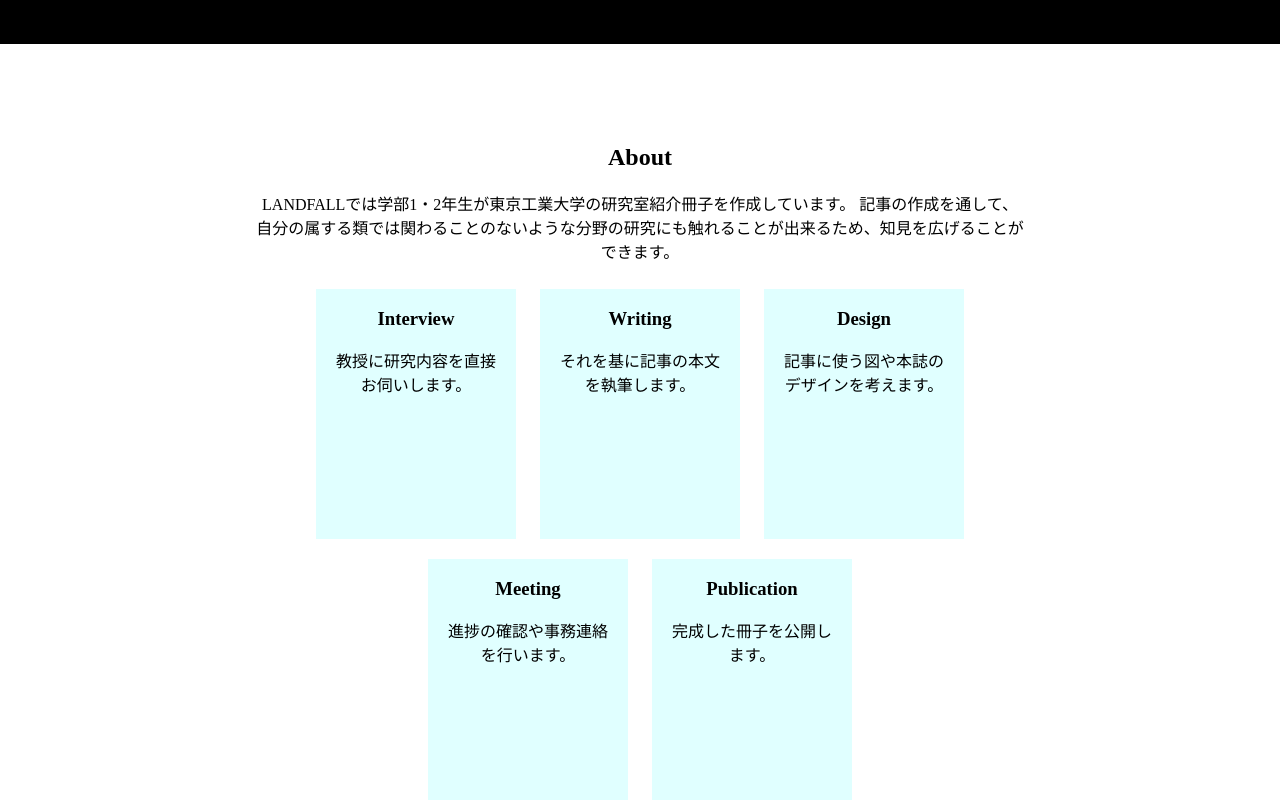
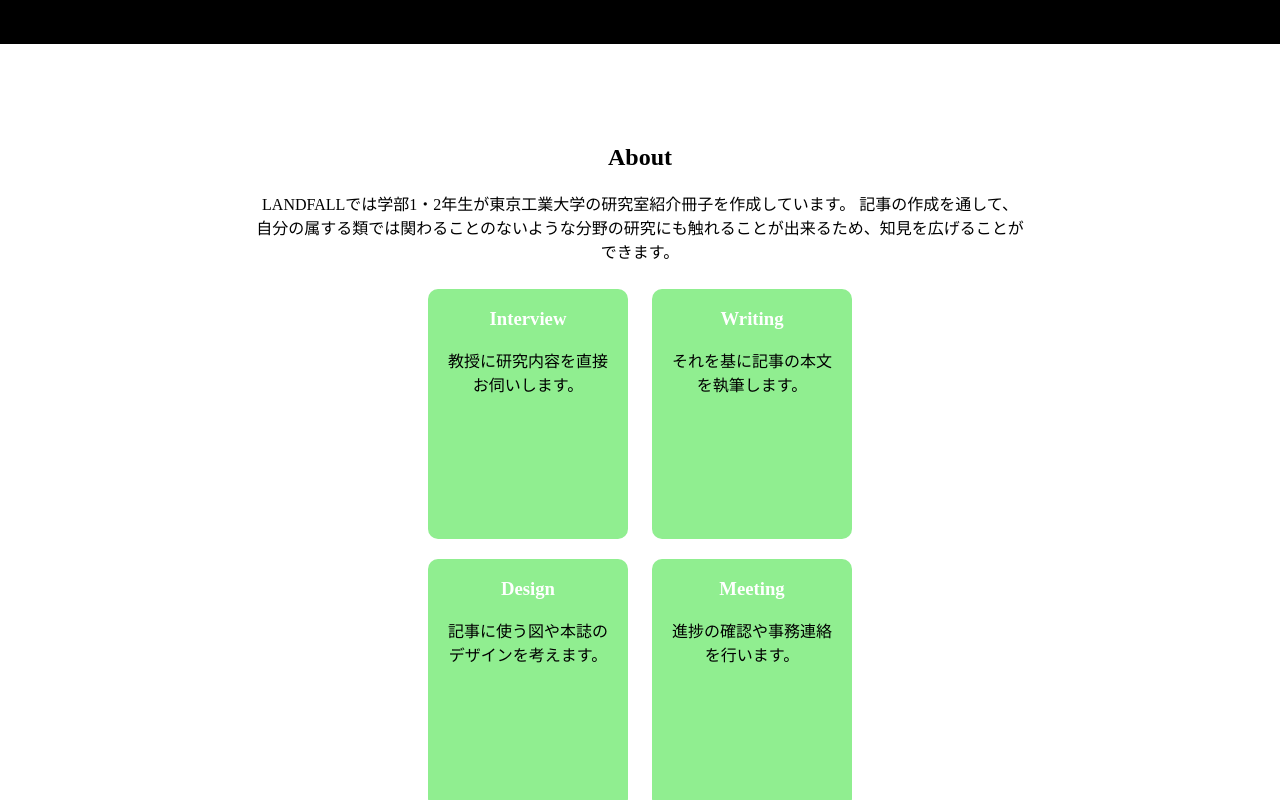
Before and after one commit to masutech16/Welcome17, a website: page index.html in a window 1280 px wide. Both pictures are taken after a click on the link "Event". Shown: the part 1092-1892 px from the top of the page. Drawn offline with nearby package versions, Linux system fonts and the light colour scheme.

Commit message:
バグ取り

```diff
--- a/css/large.css
+++ b/css/large.css
@@ -1,3 +1,3 @@
-.small{
+.menu_small{
     display: none;
 }
--- a/css/main.css
+++ b/css/main.css
@@ -31,16 +31,25 @@ section {
 
 .about_cell{
     display: inline-block;
-    background: lightcyan;
+
+    background: lightgreen;
+
     width: 160px;
     height: 250px;
     padding:0px 20px 0px 20px;
     margin:10px;
+
+    border-radius: 10px;
+}
+
+.subtitle{
+    font-weight: bold;
+    color: white;
 }
 
 /*メニュー周り*/
 
-.main_menu{
+.main{
     margin:auto;
     width: 100%;
     background-color: black;
--- a/css/small.css
+++ b/css/small.css
@@ -54,6 +54,6 @@ ul li {
 }
 /*こっちの画面で使わないものを非表示設定*/
 
-.large{
+.menu_large{
     display: none;
 }
--- a/index.html
+++ b/index.html
@@ -11,14 +11,14 @@
     <script src="script.js"></script>
 </head>
 <body>
-    <div class="main_menu small">
+    <div class="main menu_small">
         <div class="open_menu humberger">
             <div class="top"></div>
             <div class="middle"></div>
             <div class="bottom"></div>
         </div>
     </div>
-    <div class="drawr small">
+    <div class="drawr menu_small">
         <ul>
             <li><span class="close_menu">×</span>
             <li><a href="#about" class="scroll">About</a></li>
@@ -29,7 +29,7 @@
             <li><a href="#access" class="scroll">Access</a></li>
         </ul>
     </div>
-    <nav class="main_menu large">
+    <nav class="main menu_large">
         <ul>
             <li class="menu_name">LANDF<span style="color: red">A</span>LL</li>
             <li><a href="#about" class="scroll">About</a></li>
@@ -52,25 +52,25 @@
             記事の作成を通して、自分の属する類では関わることのないような分野の研究にも触れることが出来るため、知見を広げることができます。
         </p>
             <div class="about_table">
+                <div class="table_r1">
                 <div class="about_cell">
-                <h3>Interview</h3>
+                    <h3 class="subtitle">Interview</h3>
                     <p>教授に研究内容を直接お伺いします。</p>
                 </div>
                 <div class="about_cell">
-                <h3>Writing</h3>
+                    <h3 class="subtitle">Writing</h3>
                     <p>それを基に記事の本文を執筆します。</p>
                 </div>
+                </div class="table_r1">
+                <div class="table_r2">
                 <div class="about_cell">
-                <h3>Design</h3>
+                    <h3 class="subtitle">Design</h3>
                     <p>記事に使う図や本誌のデザインを考えます。</p>
                 </div>
                 <div class="about_cell">
-                <h3>Meeting</h3>
+                    <h3 class="subtitle">Meeting</h3>
                     <p>進捗の確認や事務連絡を行います。</p>
                 </div>
-            <div class="about_cell">
-                <h3>Publication</h3>
-                <p>完成した冊子を公開します。</p>
             </div>
         </div>
     </section>
@@ -115,10 +115,6 @@
         <h2>Meeting</h2>
         <p>こんな漢字の部会を行ないます</p>
     </section>
-    <section id="publication">
-        <h2>Publication</h2>
-        <p>つかれた</p>
-    </section>
     <section id="gallary">
         <h2>Gallary</h2>
         ギャラリーを載せるならここです
--- a/script.js
+++ b/script.js
@@ -1,5 +1,5 @@
 $(function() {
-    var nav = $('.main_menu');
+    var nav = $('.main');
     var offset = nav.offset();
     var windowHeight = $(window).height();
 
@@ -24,18 +24,20 @@ $(function() {
         if(nav.hasClass('fixed') == false){
             target_top -= 46;
         }
+        if($('drawr').css('display') != 'none'){
+            closeDrawr();
+        }
+
+
         //改善の余地あり
         $('html,body').animate({scrollTop:target_top},'slow');
-        if($('.main_menu').css('display') == 'none'){
-            closeDrawr();
-        }
     });
 
     //ドロワーメニュー表示
     $('.drawr').css('height',windowHeight)
     $('.open_menu').click(function() {
         $('.drawr').animate({width:'toggle'});
-        $('.main_menu').hide();
+        $('.main').hide();
     });
 
     //ドロワーメニューを閉じる
@@ -46,6 +48,6 @@ $(function() {
 
 const closeDrawr = () => {
     $('.drawr').animate({width:'toggle'},'normal',function() {
-        $('.main_menu.small').show();
+        $('.main.menu_small').show();
     });
 }
```
Lines whose indentation alone changed are shown as unchanged.
